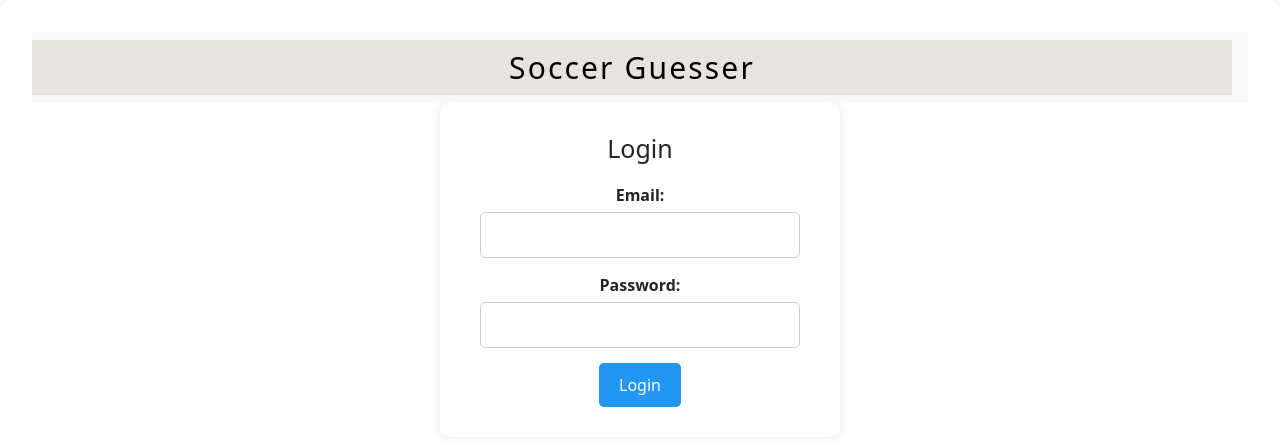
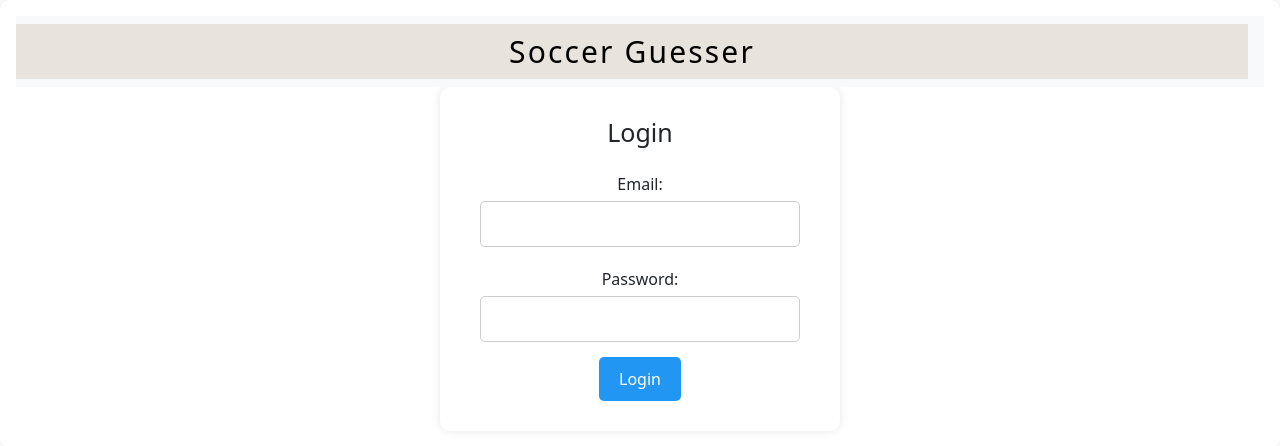
Before and after one commit to hussen2003/soccer-guesser-MERN, a React (Create React App) app in the folder frontend/: page / in a window 1280 px wide. Shown: the top 446 px of the page. Built offline with nearby package versions, Linux system fonts and the light colour scheme.

Commit message:
css changes login page

```diff
--- a/frontend/src/App.css
+++ b/frontend/src/App.css
@@ -1,7 +1,7 @@
 #root {
   max-width: 1280px;
   margin: 0 auto;
-  padding: 2rem;
+  padding: 1rem;
   text-align: center;
 
   background-color:rgba(255, 255, 255, 0.9);
--- a/frontend/src/components/login/login.css
+++ b/frontend/src/components/login/login.css
@@ -21,7 +21,8 @@
   }
 
   .login-container label {
-    font-weight: bold;
+    padding-top: 5px;
+    font-weight:lighter;
     margin-bottom: 5px;
   }
 
```
